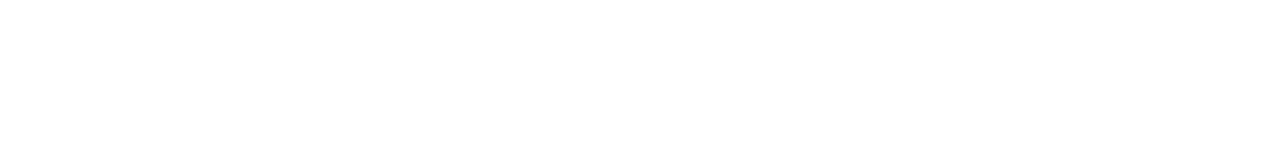
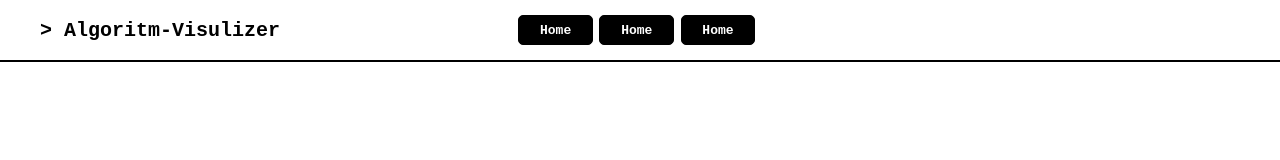
Before and after one commit to harshang03/Algorithm-Visulizer, a plain HTML site: page index.html in a window 1280 px wide. Drawn offline with Linux system fonts and the light colour scheme.

Commit message:
navbarPratiallyDone

```diff
--- a/index.html
+++ b/index.html
@@ -5,9 +5,19 @@
     <meta charset="UTF-8">
     <meta http-equiv="X-UA-Compatible" content="IE=edge">
     <meta name="viewport" content="width=device-width, initial-scale=1.0">
-    <title>Document</title>
+    <link href="styles.css" rel="stylesheet">
+    <title>Algorithm-Visulizer</title>
 </head>
 <body>
-
+    <div class="nav-main">
+        <div class="nav-site-logo">
+            <a href="index.html">> Algoritm-Visulizer</a>
+        </div>
+        <div class="nav-btn">
+            <a href="#">Home</a>
+            <a href="#">Home</a>
+            <a href="#">Home</a>
+        </div>
+    </div>
 </body>
 </html>
--- a/styles.css
+++ b/styles.css
@@ -1,4 +1,59 @@
 *{
     margin: 0%;
-    padding: 0%;
+    font-style: normal;
+    font-family: monospace;
+    font-weight: bold;
 }
+
+.nav-main{
+    border-top: 0px;
+    border-bottom: 2px;
+    border-left: 0px;
+    border-right: 0px;
+    border-style: solid;
+    border-color: black;
+    display: flex;
+    flex-direction:row ;
+    position: sticky;
+    z-index: 2;
+    height: 7.5vh;
+}
+
+.nav-site-logo{
+    display:flex;
+    width: 25%;
+    align-items: center;
+    justify-content: center;
+    font-size: x-large;
+}
+.nav-site-logo>a{
+    text-decoration: none;
+    color: #000;
+}
+
+.nav-btn{
+    display:flex;
+    width: 50%;
+    align-items: center;
+    justify-content: center;
+
+}
+
+.nav-btn>a{
+    text-decoration: none;
+    display: block;
+    background: #000;
+    border-radius: 5px;
+    color: white;
+    text-align: center;
+    width: 60px;
+    padding: 1%;
+    margin-right: 1%;
+    border: 1px solid black;
+    border-radius: 5px;
+}
+.nav-btn>a:hover{
+    background-color: #fff;
+    color: #000;
+    transition: 0.4s;
+}
```
